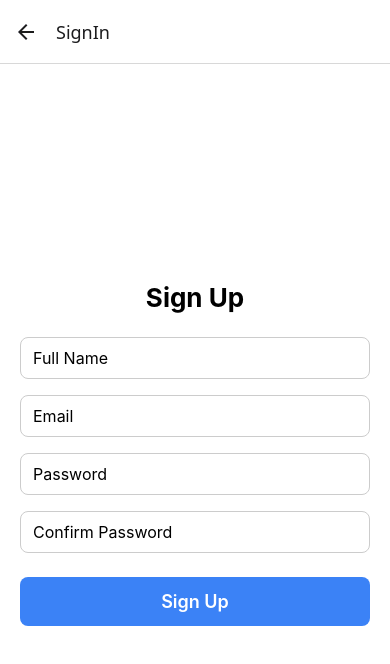
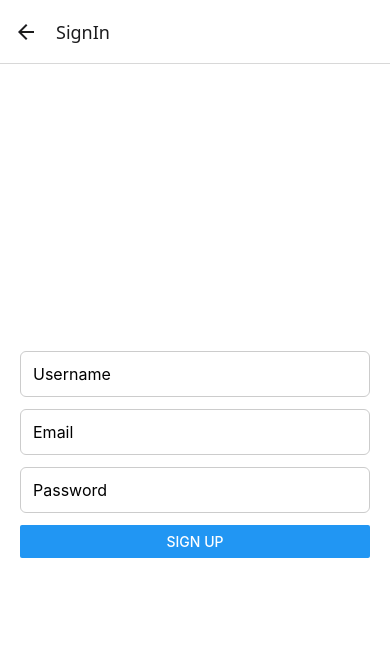
Before and after one commit to GreyedOutName/QueueListingApp, a React Native app in the folder QueueListingApp/: screen /SignIn in a window 390 px wide. Shown: the top 664 px of the page. Built offline with nearby package versions, Linux system fonts and the light colour scheme.

Commit message:
SignIn working without confirmation
Title

```diff
--- a/QueueListingApp/lib/supabase.ts
+++ b/QueueListingApp/lib/supabase.ts
@@ -1,7 +1,8 @@
-// lib/supabase.ts
+import 'react-native-get-random-values';
+import 'react-native-url-polyfill/auto';
 import { createClient } from '@supabase/supabase-js';
 
-const supabaseUrl = 'https://tijhlobqhqxcokcltwvx.supabase.co';
-const supabaseAnonKey = 'eyJhbGciOiJIUzI1NiIsInR5cCI6IkpXVCJ9.eyJpc3MiOiJzdXBhYmFzZSIsInJlZiI6InRpamhsb2JxaHF4Y29rY2x0d3Z4Iiwicm9sZSI6ImFub24iLCJpYXQiOjE3NDcxODUxMDUsImV4cCI6MjA2Mjc2MTEwNX0.fCJjoob6DJEb6wIuGkMHeMS0j4lwDY0fyVcyJlbA-hE';
+const SUPABASE_URL = 'https://tijhlobqhqxcokcltwvx.supabase.co';
+const SUPABASE_ANON_KEY = 'eyJhbGciOiJIUzI1NiIsInR5cCI6IkpXVCJ9.eyJpc3MiOiJzdXBhYmFzZSIsInJlZiI6InRpamhsb2JxaHF4Y29rY2x0d3Z4Iiwicm9sZSI6ImFub24iLCJpYXQiOjE3NDcxODUxMDUsImV4cCI6MjA2Mjc2MTEwNX0.fCJjoob6DJEb6wIuGkMHeMS0j4lwDY0fyVcyJlbA-hE';
 
-export const supabase = createClient(supabaseUrl, supabaseAnonKey);
+export const supabase = createClient(SUPABASE_URL, SUPABASE_ANON_KEY);
--- a/QueueListingApp/package.json
+++ b/QueueListingApp/package.json
@@ -11,15 +11,17 @@
   "dependencies": {
     "@react-navigation/native": "^7.1.9",
     "@react-navigation/native-stack": "^7.3.13",
-    "@supabase/supabase-js": "^2.49.4",
+    "@supabase/supabase-js": "^2.49.5-next.1",
     "expo": "~53.0.9",
     "expo-status-bar": "~2.2.3",
     "react": "19.0.0",
     "react-native": "0.79.2",
     "react-native-gesture-handler": "~2.24.0",
+    "react-native-get-random-values": "~1.11.0",
     "react-native-reanimated": "~3.17.4",
     "react-native-safe-area-context": "5.4.0",
-    "react-native-screens": "~4.10.0"
+    "react-native-screens": "~4.10.0",
+    "react-native-url-polyfill": "^2.0.0"
   },
   "devDependencies": {
     "@babel/core": "^7.25.2",
--- a/QueueListingApp/screens/LogInScreen.tsx
+++ b/QueueListingApp/screens/LogInScreen.tsx
@@ -1,79 +1,80 @@
 import React, { useState } from 'react';
-import { View, Text, TextInput, StyleSheet, Pressable, Alert } from 'react-native';
+import { View, TextInput, Button, Alert, StyleSheet } from 'react-native';
+import { supabase } from '../lib/supabase';
 
 export default function LogInScreen() {
-  const [email, setEmail] = useState('');
+  const [username, setUsername] = useState('');
   const [password, setPassword] = useState('');
 
-  const handleLogIn = () => {
-    if (!email || !password) {
-      Alert.alert('Error', 'Please fill out both email and password.');
-      return;
-    }
-    // Need pa lagyan ng supabase integration
-    Alert.alert('Success', 'Log In successful!');
-  };
+  const handleLogin = async () => {
+  const { data: person, error: personError } = await supabase
+    .from('people')
+    .select('user_id')
+    .eq('username', username)
+    .single();
+
+  if (personError || !person || !person.user_id) {
+    Alert.alert('Login Failed', 'Username not found');
+    return;
+  }
+
+  const { data: user, error: userError } = await supabase
+    .rpc('get_user_email', { uid: person.user_id });
+
+  if (userError || !user || !user.email) {
+    Alert.alert('Login Failed', 'User email not found');
+    return;
+  }
+
+  const email = user.email;
+
+  const { error: loginError } = await supabase.auth.signInWithPassword({
+    email,
+    password,
+  });
+
+  if (loginError) {
+    Alert.alert('Login Failed', loginError.message);
+  } else {
+    Alert.alert('Success', 'Logged in successfully!');
+    // Navigate to your app's home screen here
+  }
+};
 
   return (
     <View style={styles.container}>
-      <Text style={styles.title}>Log In</Text>
+      <TextInput
+        placeholder="Username"
+        onChangeText={setUsername}
+        value={username}
+        style={styles.input}
 
+      />
       <TextInput
-        style={styles.input}
-        placeholder="Email"
-        keyboardType="email-address"
-        autoCapitalize="none"
-        value={email}
-        onChangeText={setEmail}
-      />
-
-      <TextInput
-        style={styles.input}
         placeholder="Password"
         secureTextEntry
+        onChangeText={setPassword}
         value={password}
-        onChangeText={setPassword}
+        style={styles.input}
       />
-
-      <Pressable style={styles.button} onPress={handleLogIn}>
-        <Text style={styles.buttonText}>Log In</Text>
-      </Pressable>
+      <Button title="Log In" onPress={handleLogin} />
     </View>
   );
 }
 
 const styles = StyleSheet.create({
   container: {
+    padding: 20,
     flex: 1,
-    padding: 20,
     justifyContent: 'center',
     backgroundColor: '#fff',
   },
-  title: {
-    fontSize: 26,
-    fontWeight: 'bold',
-    marginBottom: 24,
-    textAlign: 'center',
-  },
   input: {
+    marginBottom: 12,
     borderWidth: 1,
     borderColor: '#ccc',
-    borderRadius: 8,
-    paddingHorizontal: 12,
-    paddingVertical: 10,
+    padding: 12,
+    borderRadius: 6,
     fontSize: 16,
-    marginBottom: 16,
-  },
-  button: {
-    backgroundColor: '#3b82f6',
-    paddingVertical: 14,
-    borderRadius: 8,
-    alignItems: 'center',
-    marginTop: 8,
-  },
-  buttonText: {
-    color: '#fff',
-    fontWeight: '600',
-    fontSize: 18,
   },
 });
--- a/QueueListingApp/screens/SignInScreen.tsx
+++ b/QueueListingApp/screens/SignInScreen.tsx
@@ -1,100 +1,96 @@
 import React, { useState } from 'react';
-import { View, Text, TextInput, StyleSheet, Pressable, Alert } from 'react-native';
+import { View, TextInput, Button, Alert, StyleSheet } from 'react-native';
+import { supabase } from '../lib/supabase';
 
 export default function SignInScreen() {
-  const [fullName, setFullName] = useState('');
   const [email, setEmail] = useState('');
   const [password, setPassword] = useState('');
-  const [confirmPassword, setConfirmPassword] = useState('');
+  const [username, setUsername] = useState('');
 
-  const handleSignUp = () => {
-    if (!fullName || !email || !password || !confirmPassword) {
-      Alert.alert('Error', 'Please fill out all fields.');
+  const handleSignUp = async () => {
+    const { data: signUpData, error: signUpError } = await supabase.auth.signUp({
+      email,
+      password,
+    });
+
+    if (signUpError) {
+      Alert.alert('Error', signUpError.message);
       return;
     }
-    if (password !== confirmPassword) {
-      Alert.alert('Error', 'Passwords do not match.');
+
+    const { data: signInData, error: signInError } = await supabase.auth.signInWithPassword({
+      email,
+      password,
+    });
+
+    if (signInError) {
+      Alert.alert('Error signing in', signInError.message);
       return;
     }
-    // Need pa lagyan ng supabase integration
-    Alert.alert('Success', 'Sign Up successful!');
+
+    const user = signInData?.user;
+
+    if (user) {
+      const { error: insertError } = await supabase.from('people').insert([
+        {
+          user_id: user.id,
+          username: username,
+        },
+      ]);
+
+      if (insertError) {
+        Alert.alert('Account created, but failed to save username', insertError.message);
+      } else {
+        Alert.alert('Success', 'Account and username created! Please check your email to confirm your account.');
+      }
+    } else {
+      Alert.alert('Account created', 'Please check your email to confirm your account.');
+    }
   };
 
   return (
     <View style={styles.container}>
-      <Text style={styles.title}>Sign Up</Text>
-
       <TextInput
+        placeholder="Username"
+        onChangeText={setUsername}
+        value={username}
         style={styles.input}
-        placeholder="Full Name"
-        value={fullName}
-        onChangeText={setFullName}
+        autoCapitalize="none"
       />
-
       <TextInput
+        placeholder="Email"
+        onChangeText={setEmail}
+        value={email}
         style={styles.input}
-        placeholder="Email"
         keyboardType="email-address"
         autoCapitalize="none"
-        value={email}
-        onChangeText={setEmail}
       />
-
       <TextInput
-        style={styles.input}
         placeholder="Password"
         secureTextEntry
+        onChangeText={setPassword}
         value={password}
-        onChangeText={setPassword}
+        style={styles.input}
+        autoCapitalize="none"
       />
-
-      <TextInput
-        style={styles.input}
-        placeholder="Confirm Password"
-        secureTextEntry
-        value={confirmPassword}
-        onChangeText={setConfirmPassword}
-      />
-
-      <Pressable style={styles.button} onPress={handleSignUp}>
-        <Text style={styles.buttonText}>Sign Up</Text>
-      </Pressable>
+      <Button title="Sign Up" onPress={handleSignUp} />
     </View>
   );
 }
 
 const styles = StyleSheet.create({
   container: {
+    padding: 20,
     flex: 1,
-    padding: 20,
     justifyContent: 'center',
     backgroundColor: '#fff',
   },
-  title: {
-    fontSize: 26,
-    fontWeight: 'bold',
-    marginBottom: 24,
-    textAlign: 'center',
-  },
   input: {
+    marginBottom: 12,
     borderWidth: 1,
     borderColor: '#ccc',
-    borderRadius: 8,
-    paddingHorizontal: 12,
-    paddingVertical: 10,
+    padding: 12,
+    borderRadius: 6,
     fontSize: 16,
-    marginBottom: 16,
-  },
-  button: {
-    backgroundColor: '#3b82f6',
-    paddingVertical: 14,
-    borderRadius: 8,
-    alignItems: 'center',
-    marginTop: 8,
-  },
-  buttonText: {
-    color: '#fff',
-    fontWeight: '600',
-    fontSize: 18,
   },
 });
```
Also changed, not shown: 1 other file (tests, documents, lock files or other folders).
